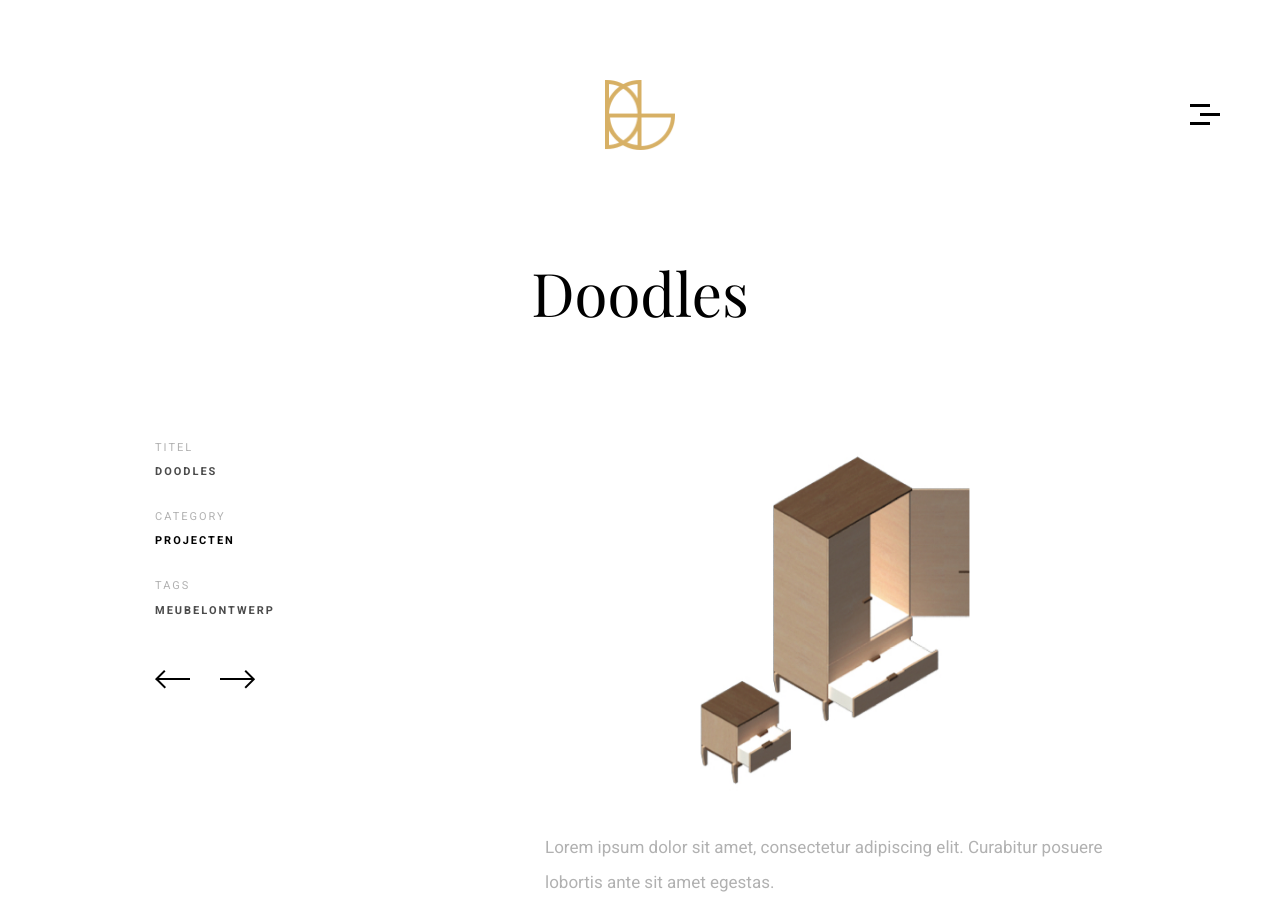
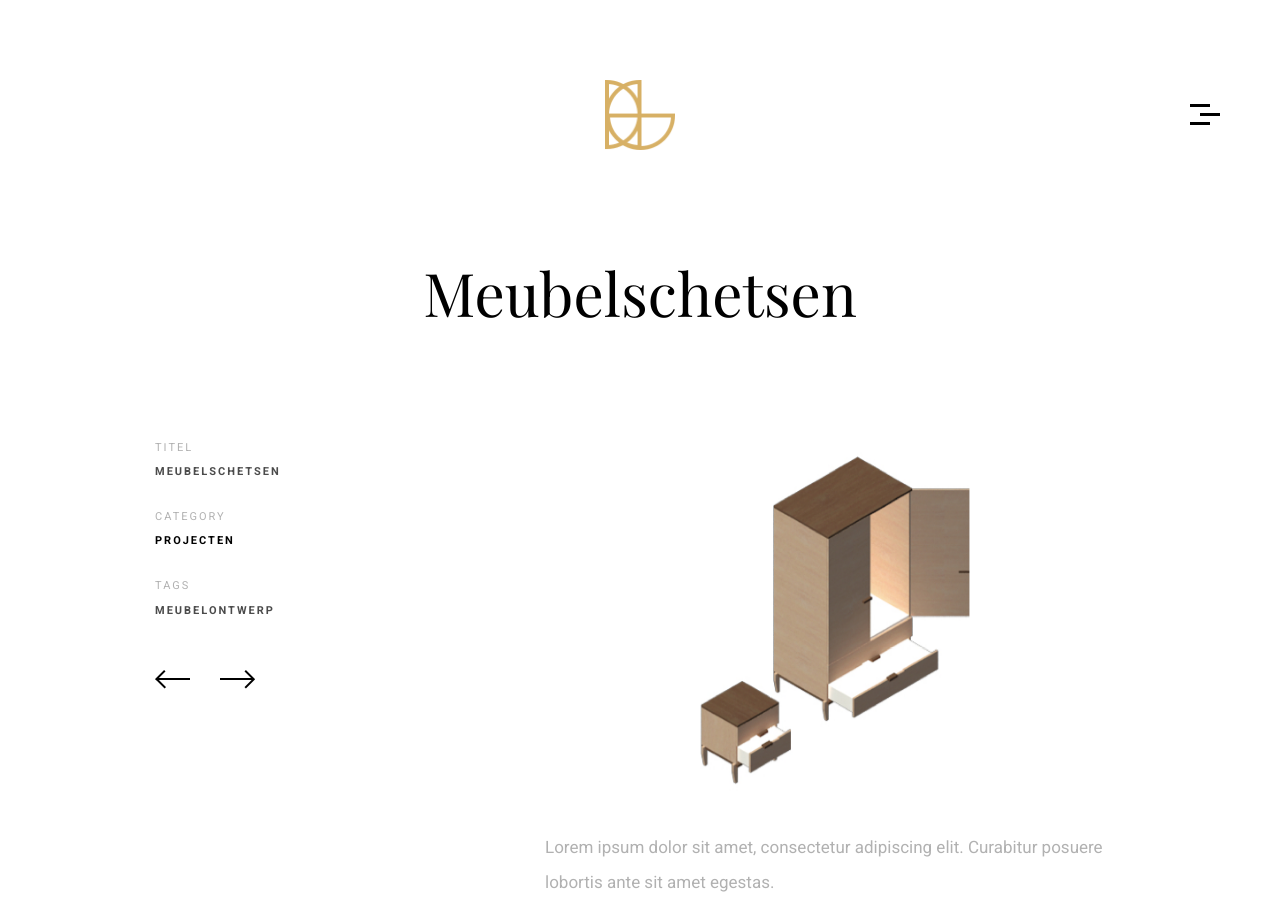
Before and after one commit to babsgosgens/babsgosgens, a Jekyll site: the page built from _posts/projects/2022-05-09-meubelontwerpen.md, in a window 1280 px wide and 900 px high. Built offline with Jekyll 4.4.1, drawn with Linux system fonts in a browser that asks for light colours; some web fonts are replaced.

```diff
--- a/_posts/projects/2022-05-09-meubelontwerpen.md
+++ b/_posts/projects/2022-05-09-meubelontwerpen.md
@@ -2,9 +2,9 @@
 category: projecten
 tags: meubelontwerp
 layout: single-portfolio
-title: Doodles
+title: Meubelschetsen
 date:   2022-05-09 13:09:46 +
-cover: /assets/images/posts/projects/meubels/cover.jpg
+cover: /assets/images/posts/projects/meubels/cover_tall.jpg
 image_namespace: meubels/gallery
 ---
 {% assign slider_images = site.static_files | where_exp: "item", "item.path contains page.image_namespace" %}
```
Also changed, not shown: _posts/projects/2022-05-13-tuin-met-diepgang.md (+1 -1 lines), _posts/projects/2022-05-16-gastvrije-werkruimte.md (renamed from _posts/projects/2022-05-16-interieurontwerp-van-werkruimte-met-gastvrije-logeerkamer.md, +1 -1 lines).
